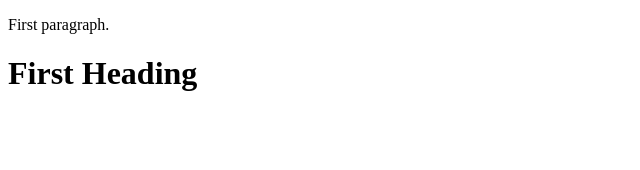
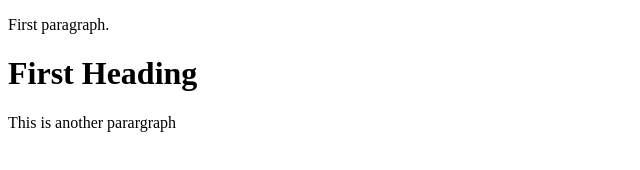
Before and after one commit to afraim29/learning-git, a plain HTML site: page index.html in a window 1280 px wide. Shown: the whole page, without its empty margins (0-640 px from the left). Drawn offline with Linux system fonts and the light colour scheme.

Commit message:
Update index.html

```diff
--- a/index.html
+++ b/index.html
@@ -6,5 +6,6 @@
 <body>
   <p>First paragraph.</p>
   <h1>First Heading</h1>
+  <p>This is another parargraph</p>
 </body>
 </html>
```
